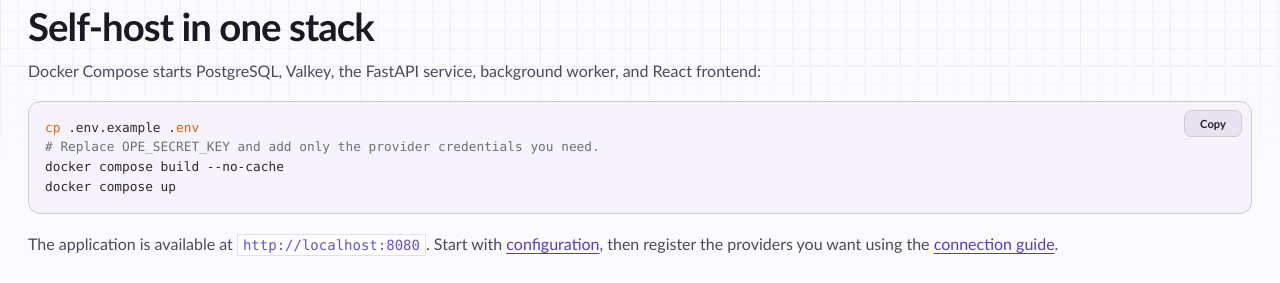
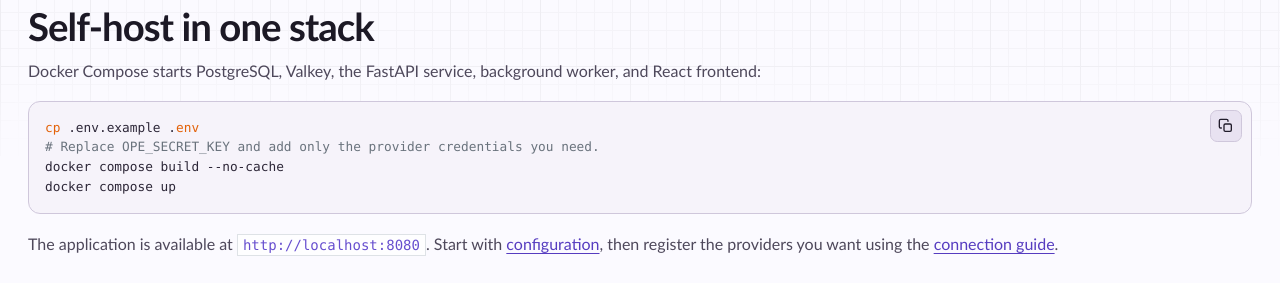
Before and after one commit to mbianchidev/open-playlist-engine, an MkDocs documentation site: the page built from docs/index.md, in a window 1280 px wide and 1400 px high, scrolled down 2033 px. Shown: the part 150-433 px from the top of the window. Built offline with MkDocs 1.6.1, drawn with Linux system fonts in a browser that asks for light colours; nearby versions of some CDN libraries.

Commit message:
Use icon-only code copy controls

```diff
--- a/docs/javascripts/copy-code.js
+++ b/docs/javascripts/copy-code.js
@@ -1,4 +1,22 @@
 const COPY_CONFIRMATION_MS = 2000;
+const COPY_ICONS = {
+  copy: `
+    <svg viewBox="0 0 24 24" aria-hidden="true" focusable="false">
+      <rect x="9" y="9" width="11" height="11" rx="2"></rect>
+      <path d="M5 15H4a2 2 0 0 1-2-2V4a2 2 0 0 1 2-2h9a2 2 0 0 1 2 2v1"></path>
+    </svg>
+  `,
+  copied: `
+    <svg viewBox="0 0 24 24" aria-hidden="true" focusable="false">
+      <path d="m5 12 4 4L19 6"></path>
+    </svg>
+  `,
+  error: `
+    <svg viewBox="0 0 24 24" aria-hidden="true" focusable="false">
+      <path d="M6 6l12 12M18 6 6 18"></path>
+    </svg>
+  `,
+};
 
 function copyWithFallback(text) {
   if (navigator.clipboard?.writeText) {
@@ -24,14 +42,21 @@ function copyWithFallback(text) {
   return Promise.resolve();
 }
 
-function setCopyState(button, label, stateClass) {
+function renderCopyState(button, icon, label) {
+  button.querySelector("svg")?.remove();
+  button.insertAdjacentHTML("afterbegin", COPY_ICONS[icon]);
+  button.querySelector(".copy-code-status").textContent = label;
+  button.title = label;
+}
+
+function setCopyState(button, icon, label, stateClass) {
   window.clearTimeout(button.copyStateTimeout);
-  button.textContent = label;
   button.classList.remove("is-copied", "is-error");
   button.classList.add(stateClass);
+  renderCopyState(button, icon, label);
   button.copyStateTimeout = window.setTimeout(() => {
-    button.textContent = "Copy";
     button.classList.remove(stateClass);
+    renderCopyState(button, "copy", "Copy code to clipboard");
   }, COPY_CONFIRMATION_MS);
 }
 
@@ -45,17 +70,16 @@ function addCodeCopyButtons() {
     const button = document.createElement("button");
     button.type = "button";
     button.className = "copy-code-button";
-    button.textContent = "Copy";
-    button.setAttribute("aria-label", "Copy code to clipboard");
-    button.setAttribute("aria-live", "polite");
+    button.innerHTML = `${COPY_ICONS.copy}<span class="visually-hidden copy-code-status" aria-live="polite">Copy code to clipboard</span>`;
+    button.title = "Copy code to clipboard";
 
     button.addEventListener("click", async () => {
       try {
         await copyWithFallback(code.textContent);
-        setCopyState(button, "Copied", "is-copied");
+        setCopyState(button, "copied", "Copied to clipboard", "is-copied");
       } catch (error) {
         console.error("Unable to copy code block.", error);
-        setCopyState(button, "Copy failed", "is-error");
+        setCopyState(button, "error", "Copy failed", "is-error");
       }
     });
 
--- a/docs/stylesheets/extra.css
+++ b/docs/stylesheets/extra.css
@@ -609,7 +609,7 @@ code {
 pre code,
 pre code.hljs {
   display: block;
-  padding: 1rem 5rem 1rem 1rem;
+  padding: 1rem 3.5rem 1rem 1rem;
   background: transparent;
   color: var(--ope-code-ink);
   font-size: 0.8rem;
@@ -621,8 +621,11 @@ pre code.hljs {
   top: 0.55rem;
   right: 0.55rem;
   z-index: 1;
-  min-width: 3.65rem;
-  padding: 0.35rem 0.55rem;
+  display: grid;
+  width: 2rem;
+  height: 2rem;
+  padding: 0;
+  place-items: center;
   border: 1px solid var(--ope-code-border);
   border-radius: 0.45rem;
   background: var(--ope-surface-strong);
@@ -630,6 +633,16 @@ pre code.hljs {
   font: 700 0.7rem/1.2 Avenir, "Avenir Next", "Trebuchet MS", ui-sans-serif,
     sans-serif;
   cursor: pointer;
+}
+
+.copy-code-button svg {
+  width: 1rem;
+  height: 1rem;
+  fill: none;
+  stroke: currentColor;
+  stroke-linecap: round;
+  stroke-linejoin: round;
+  stroke-width: 2;
 }
 
 .copy-code-button:hover {
```
